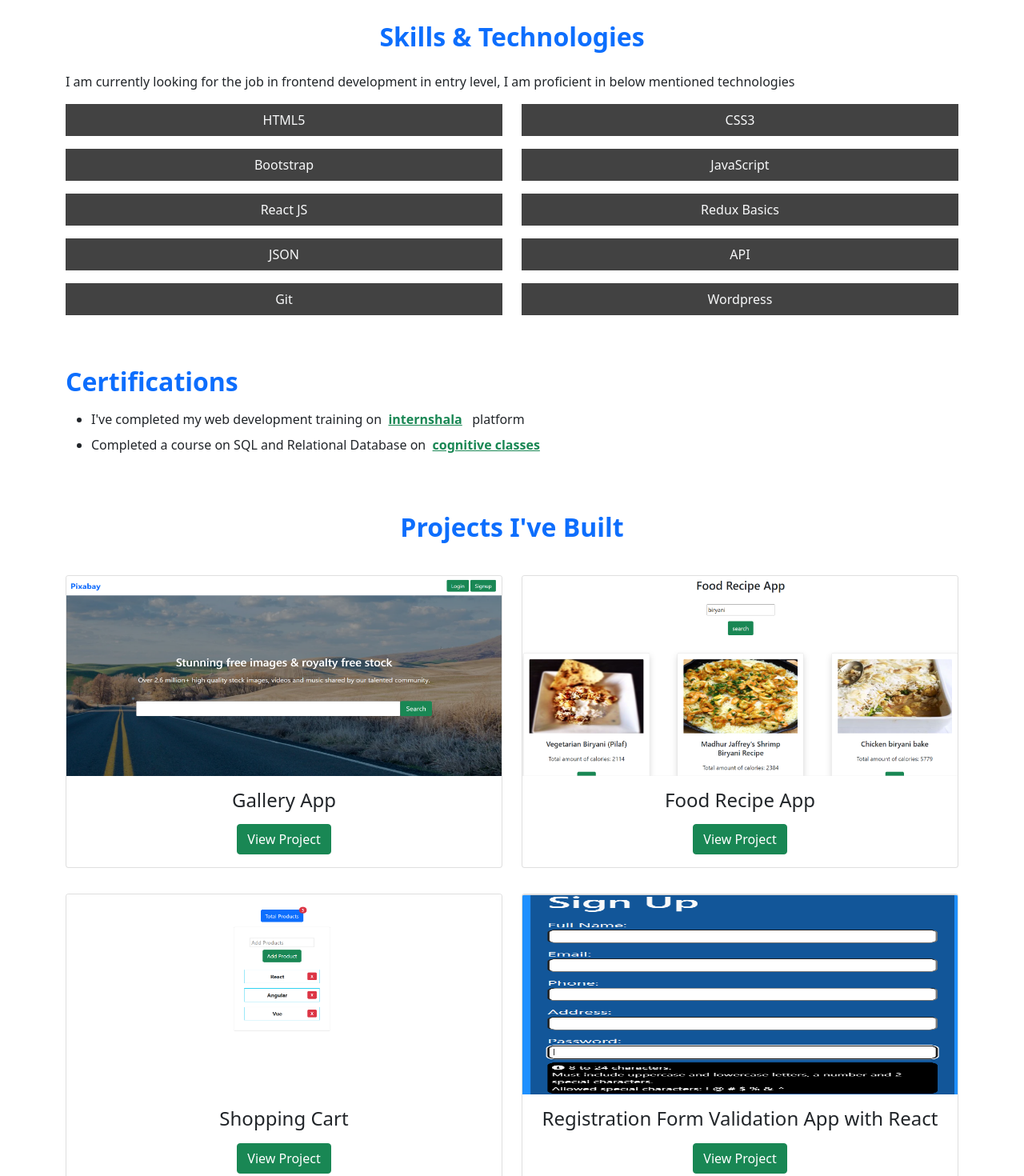
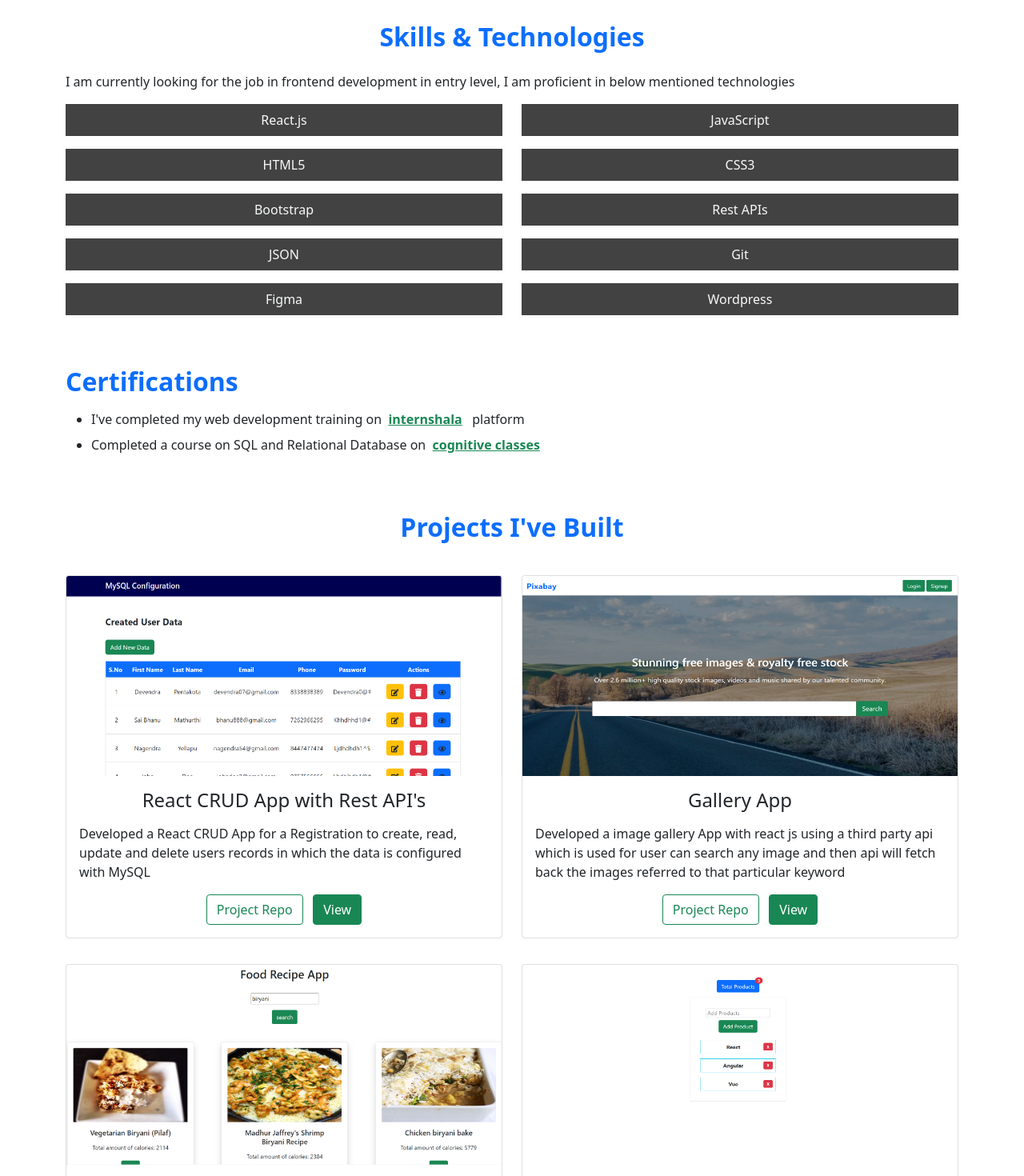
Before and after one commit to BhanuMathurthi/bhanu-portfolio, a React (Create React App) app: page / in a window 1280 px wide. Shown: the part 860-2330 px from the top of the page at 80% size. Built offline with nearby package versions, Linux system fonts and the light colour scheme.

Commit message:
modified

```diff
--- a/src/components/About/education.js
+++ b/src/components/About/education.js
@@ -9,7 +9,7 @@ export default function Education() {
             <strong>Education</strong>
           </h2>
           <table className="table table-responsive mb-5">
-            <thead>
+            <thead className="bg-dark text-white">
               <tr>
                 <th scope="col">Year of passing</th>
                 <th scope="col">Qualification</th>
--- a/src/components/Header/content.js
+++ b/src/components/Header/content.js
@@ -15,7 +15,7 @@ export default function Headercontent() {
               <h1 className="display-5 fw-bold">
                 Hi, I'm <span className="text-warning">Sai Bhanu</span>
               </h1>
-              <h2 className="fs-3 lh-1 mb-3">I love to build amazing apps</h2>
+              <h2 className="fs-4 lh-1 mb-3">I love to build amazing apps</h2>
               <p className="lead my-4">
                 I'm very ambitious self taught developer looking for a role in
                 frontend development in a growing IT organisation with the
--- a/src/components/contact/form.js
+++ b/src/components/contact/form.js
@@ -45,8 +45,68 @@ export default function ContactForm() {
         <strong>Contact Me</strong>
       </h2>
       <div className="container">
-        <div className="row mb-5 d-flex align-items-center justify-content-center">
-          <div
+      <div className="row">
+        <div style={{height: "500px" }} className="col-md-6">
+        <iframe
+              style={{
+                width: "100%",
+                height: "100%",
+                maxWidth: "100%",
+                border: "0",
+                frameborder: "0",
+              }}
+              title="map"
+              className="absolute inset-0"
+              src="https://www.google.com/maps/embed/v1/place?q=anakapalli,+visakhapatnam&key=AIzaSyBFw0Qbyq9zTFTd-tUY6dZWTgaQzuU17R8"
+            />
+        </div>
+        <div className="col-md-6">
+        <form
+              onSubmit={handleSubmit}
+              ref={form}
+              className="p-4 bg-light shadow p-3 my-5 rounded"
+              autoComplete="off"
+            >
+              <h3 className="text-center text-dark fs-3 my-3">
+                Send me a Message
+              </h3>
+              <div className="form-group mb-2 text-dark">
+                <InputField
+                  handleChange={handleChange}
+                  label="Full Name"
+                  name="fullname"
+                  type="text"
+                  value={values.fullname}
+                />
+                <InputField
+                  handleChange={handleChange}
+                  label="E-Mail"
+                  name="email"
+                  type="email"
+                  value={values.email}
+                />
+                <TextAreaField
+                  handleChange={handleChange}
+                  label="Your message here"
+                  name="message"
+                  value={values.message}
+                />
+                <div className="d-flex justify-content-center">
+                  <button type="submit" className="btn btn-success button">
+                    Send{" "}
+                    <FontAwesomeIcon
+                      style={{ fontSize: "13px" }}
+                      className="text-center mx-2"
+                      icon={faChevronRight}
+                    />
+                  </button>
+                </div>
+              </div>
+            </form>
+        </div>
+      </div>
+        {/* <div className="row mb-5 d-flex align-items-center justify-content-center">
+        <div
             className="col-10 col-md-6 col-lg-6"
             style={{ width: "500px", height: "500px" }}
           >
@@ -107,7 +167,7 @@ export default function ContactForm() {
               </div>
             </form>
           </div>
-        </div>
+        </div> */}
       </div>
     </section>
   );
--- a/src/components/projects/ProjectMain.js
+++ b/src/components/projects/ProjectMain.js
@@ -2,15 +2,16 @@ import React from "react";
 import { projectData } from "./projectdata";
 import Projectcard from "./projectcard";
 
-function createCard({ id, imgURL, title, subtitle, description, link }) {
+function createCard({ id, imgURL, title, subtitle, description, projectrepo, view }) {
   return (
     <Projectcard
       key={id}
       images={imgURL}
       title={title}
       subtitle={subtitle}
-      escription={description}
-      link={link}
+      description={description}
+      projectrepo={projectrepo}
+      view={view}
     />
   );
 }
--- a/src/components/projects/detail.js
+++ b/src/components/projects/detail.js
@@ -5,7 +5,7 @@ export default function Details(props) {
     <>
       <div className="card-text">
         <h2 className="fs-4 text-dark text-center">{props.detailinfo}</h2>{" "}
-        <p className="lead text-dark"> {props.detailinfodescription} </p>
+        <p style={{fontSize: "16px"}} className="text-dark"> {props.detailinfodescription} </p>
       </div>
     </>
   );
--- a/src/components/projects/projectcard.js
+++ b/src/components/projects/projectcard.js
@@ -6,8 +6,9 @@ export default function Projectcard({
   id,
   images,
   title,
-  projectDescription,
-  link,
+  description,
+  projectrepo,
+  view,
 }) {
   return (
     <div className="col-lg-6 col-md-6 mt-3 mb-3" key={id}>
@@ -15,15 +16,23 @@ export default function Projectcard({
         <ProjectGallery img={images} />
         <div className="card-body">
           <Details detailinfo={title} />
-          <Details detailinfodescription={projectDescription} />
+          <Details detailinfodescription={description} />
           <div className="d-flex justify-content-center">
             <a
-              href={link}
+              href={projectrepo}
+              target="_blank"
+              rel="noreferrer"
+              className="btn btn-outline-success"
+            >
+              Project Repo
+            </a> &nbsp; &nbsp;
+            <a
+              href={view}
               target="_blank"
               rel="noreferrer"
               className="btn btn-success"
             >
-              View Project
+              View
             </a>
           </div>
         </div>
--- a/src/components/projects/projectdata.js
+++ b/src/components/projects/projectdata.js
@@ -1,45 +1,49 @@
 import imageGalleryApp from "../images/imagegallery.png";
 import foodRecipeApp from "../images/Recipeapp.png";
 import shoppingCart from "../images/addtocart.png";
-import SignupValidation from "../images/Register.png";
+import ReadCrudwithMySQL from "../images/reactcrud.PNG"
 import tinyDogWebpage from "../images/tinydogwebsite.PNG";
 
 export const projectData = [
   {
     id: "1",
+    title: "React CRUD App with Rest API's  ",
+    subtitle: "React.js, node.js, MySQL, HTML5, CSS3, Bootstrap",
+    description:
+      "Developed a React CRUD App for a Registration to create, read, update and delete users records in which the data is configured with MySQL",
+    imgURL: ReadCrudwithMySQL,
+    projectrepo: "https://github.com/BhanuMathurthi/reactcrudwithmysql",
+    view: "https://github.com/BhanuMathurthi/reactcrudwithmysql",
+  },
+  {
+    id: "2",
     title: "Gallery App",
     subtitle: "React",
     description:
-      "Created a image gallery App with react js using a third party api",
+      "Developed a image gallery App with react js using a third party api which is used for user can search any image and then api will fetch back the images referred to that particular keyword",
     imgURL: imageGalleryApp,
-    link: "https://bhanumathurthi.github.io/imagegalleryapp/",
+    projectrepo: "https://github.com/BhanuMathurthi/imagegalleryapp",
+    view: "https://bhanumathurthi.github.io/imagegalleryapp/",
   },
   {
-    id: "2",
+    id: "3",
     title: "Food Recipe App",
     subtitle: "React",
     description:
-      "Created a Food Recipe App with react js using a third party api",
+    "Developed a food recipe App with react js using a third party api which is used to user can search any dishes and then api fetches back that particular images",
     imgURL: foodRecipeApp,
-    link: "https://bhanumathurthi.github.io/food-recipe-app/",
+    projectrepo: "https://github.com/BhanuMathurthi/food-recipe-app",
+    view: "https://bhanumathurthi.github.io/food-recipe-app/",
   },
   {
-    id: "3",
+    id: "4",
     title: "Shopping Cart",
     subtitle: "React and Redux",
     description:
       "Developed an instant updating shopping cart feature with redux ",
     imgURL: shoppingCart,
-    link: "https://github.com/BhanuMathurthi/Add-Cart",
-  },
-  {
-    id: "4",
-    title: "Registration Form Validation App with React  ",
-    subtitle: "React.js, HTML5, CSS3, Bootstrap",
-    description:
-      "Developed a registration form app with react which will strictly validate the user data",
-    imgURL: SignupValidation,
-    link: "https://bhanumathurthi.github.io/formvalidation/",
+    projectrepo: "https://github.com/BhanuMathurthi/Add-Cart",
+    view: "https://github.com/BhanuMathurthi/Add-Cart",
   },
   {
     id: "5",
@@ -48,6 +52,7 @@ export const projectData = [
     description:
       "Designed a responsive website called TinyDog with HTML5, CSS3, and Bootstrap",
     imgURL: tinyDogWebpage,
-    link: "https://bhanumathurthi.github.io/tiny-dog/",
+    projectrepo: "https://github.com/BhanuMathurthi/tiny-dog",
+    view: "https://bhanumathurthi.github.io/tiny-dog/",
   },
 ];
--- a/src/components/skills/skilldata.js
+++ b/src/components/skills/skilldata.js
@@ -1,27 +1,27 @@
 export const skilldatainfo = [
   {
     id: 1,
+    skill: "React.js",
+  },
+  {
+    id: 2,
+    skill: "JavaScript",
+  },
+  {
+    id: 3,
     skill: "HTML5",
   },
   {
-    id: 2,
+    id: 4,
     skill: "CSS3",
   },
   {
-    id: 3,
+    id: 5,
     skill: "Bootstrap",
   },
   {
-    id: 4,
-    skill: "JavaScript",
-  },
-  {
-    id: 5,
-    skill: "React JS",
-  },
-  {
     id: 6,
-    skill: "Redux Basics",
+    skill: "Rest APIs",
   },
   {
     id: 7,
@@ -29,11 +29,11 @@ export const skilldatainfo = [
   },
   {
     id: 8,
-    skill: "API",
+    skill: "Git",
   },
   {
     id: 9,
-    skill: "Git",
+    skill: "Figma",
   },
   {
     id: 10,
```
Also changed, not shown: src/components/images/reactcrud.PNG (added).
